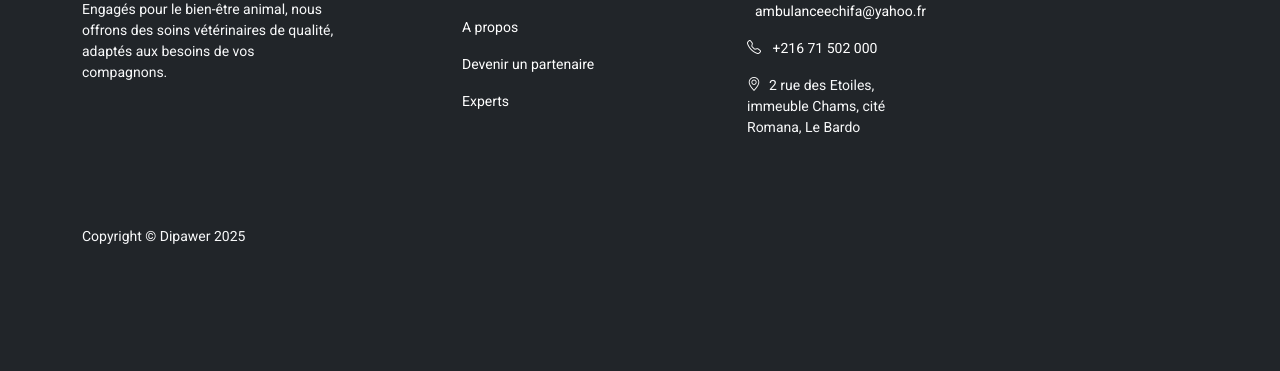
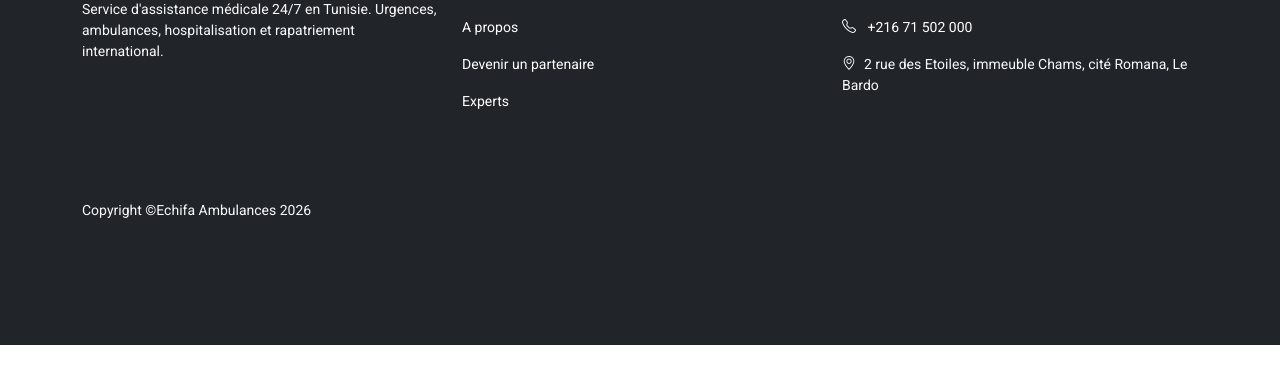
Before and after one commit to Fares156324/Echifa-2, a plain HTML site: page about/index.html in a window 1280 px wide. Shown: the part 3110-3481 px from the top of the page. After the commit the page ends 3455 px from the top, so only its background shows below. Drawn offline with Linux system fonts and the light colour scheme.

Commit message:
footer adjust

```diff
--- a/about/index.html
+++ b/about/index.html
@@ -359,20 +359,19 @@
     <section class="bg-dark text-light">
       <div class="container py-4">
         <div class="row">
-          <div class="col-lg-3">
+          <div class="col-lg-4">
             <div class="lc-block mb-4">
               <img class="img-fluid" alt="logo" src="../assets/img/vets.png" style="max-height:6vh">
             </div>
             <div class="lc-block small">
               <div editable="rich">
-                <p>Engagés pour le bien-être animal, nous offrons des soins vétérinaires de qualité, adaptés aux besoins
-                  de vos compagnons.</p>
+                <p>Service d'assistance médicale 24/7 en Tunisie. Urgences, ambulances, hospitalisation et rapatriement international.</p>
               </div>
             </div>
             <!-- /lc-block -->
 
           </div>
-          <div class="col-lg-2 offset-lg-1">
+          <div class="col-lg-4">
             <div class="lc-block mb-4">
               <div editable="rich">
                 <h4 class="text-white">Site</h4>
@@ -397,7 +396,7 @@
             </div>
             <!-- /lc-block -->
           </div>
-          <div class="col-lg-2 offset-lg-1">
+          <div class="col-lg-4">
             <div class="lc-block mb-4">
               <div editable="rich">
                 <h4 class="text-white">Contact</h4>
@@ -423,10 +422,10 @@
       </div>
       <div class="py-5 container">
         <div class="row">
-          <div class="col-6 small">
+          <div class="col-12 small">
             <div class="lc-block">
               <div editable="rich">
-                <p>Copyright © Dipawer 2025</p>
+                <p>Copyright ©Echifa Ambulances 2026</p>
               </div>
             </div>
             <!-- /lc-block -->
```
Also changed, not shown: become-partner/index.html (+5 -5 lines), blog-details.html (+4 -4 lines), blogs/index.html (+4 -4 lines), experts/index.html (+4 -4 lines), index.html (+5 -6 lines).
